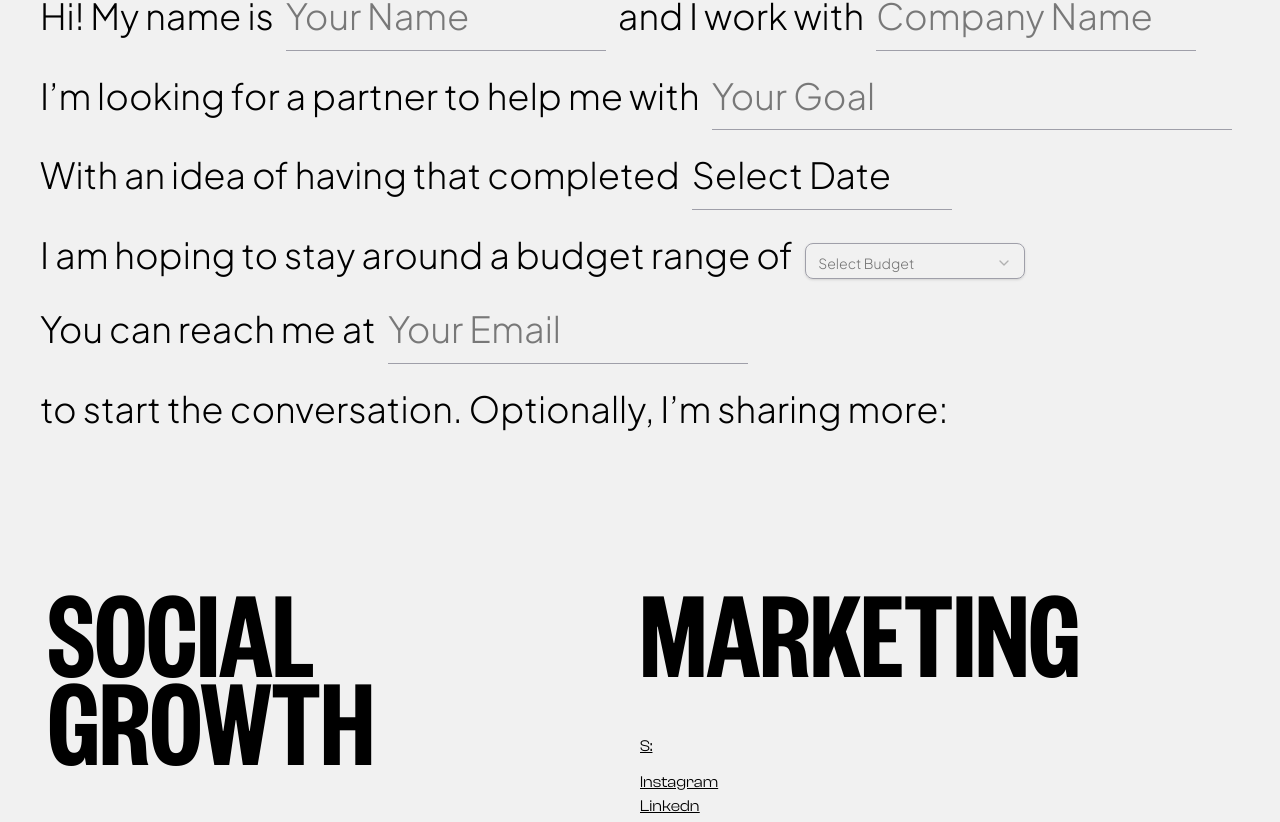
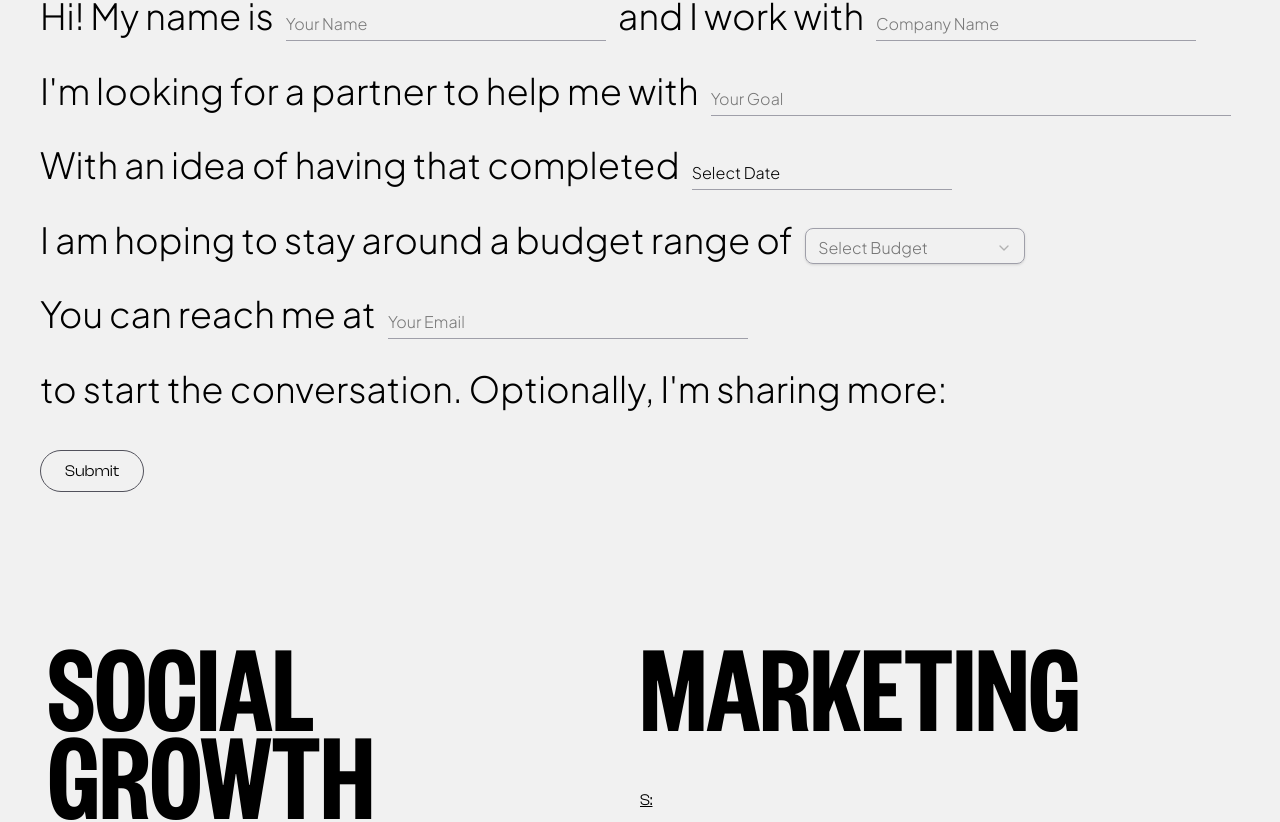
Before and after one commit to dhruval12098/DDF, a React (Vite) app: page /contact in a window 1280 px wide. Shown: the part 509-1331 px from the top of the page. Built offline with nearby package versions, Linux system fonts and the light colour scheme.

Commit message:
initial commit

```diff
--- a/src/components/Footer.jsx
+++ b/src/components/Footer.jsx
@@ -2,8 +2,8 @@ import React from "react";
 
 const Footer = () => {
   return (
-    <div className="relative w-full min-h-screen bg-[var(--color-surface)] p-12 mt-20 flex max-md:flex-col max-md:gap-10 max-md:p-6">
-      <div className="w-1/2 font-grotesk uppercase flex flex-col items-start justify-between max-md:w-full max-md:gap-6">
+    <div className="relative w-full min-h-screen bg-[var(--color-surface)] p-12 mt-20 flex max-md:flex-col max-md:gap-10 max-md:p-6 max-md:pt-16">
+      <div className="w-1/2 font-grotesk uppercase flex flex-col items-start justify-between max-md:w-full max-md:gap-6 max-md:relative">
         <div>
           <h1 className="text-9xl leading-none -mb-10 max-md:text-5xl max-md:mb-0">Social</h1>
           <h1 className="text-9xl leading-none -mb-10 max-md:text-5xl max-md:mb-0">Growth</h1>
@@ -36,7 +36,11 @@ const Footer = () => {
             fill="currentColor"
           ></path>
         </svg> */}
-        <img src="/logo.svg" alt="Logo" className="h-10 w-auto block" />
+        <img
+          src="/logo.svg"
+          alt="Logo"
+          className="h-10 w-auto block max-md:absolute max-md:top-0 max-md:right-0"
+        />
 
       </div>
       <div className="w-1/2 max-md:w-full">
@@ -48,8 +52,8 @@ const Footer = () => {
             <a className="mb-3" href="#">
               S:
             </a>
-            <a href="#">Instagram</a>
-            <a href="#">Linkedn</a>
+            <a href="https://www.instagram.com/dynamicdigitalforge?igsh=MXZheno0ZmNjMmJxOA==">Instagram</a>
+            <a href="https://www.linkedin.com/company/dynamic-digital-forge/">LinkedIn</a>
             <a href="#">Facebook</a>
           </div>
           <div className="link underline mt-10 flex flex-col max-md:mt-6">
--- a/src/components/Navbar.jsx
+++ b/src/components/Navbar.jsx
@@ -85,6 +85,13 @@ function Navbar() {
         ${isOpen ? "translate-x-0" : "-translate-x-full"}`}
       >
         <div className="flex flex-col items-start gap-8 p-10 pt-24">
+          <Link
+            to="/"
+            onClick={() => setIsOpen(false)}
+            className="text-2xl capitalize"
+          >
+            Home
+          </Link>
           {navItems.map((item, index) => (
             <Link
               key={index}
--- /dev/null
+++ b/src/components/ScrollToTop.jsx
@@ -0,0 +1,12 @@
+import { useEffect } from "react";
+import { useLocation } from "react-router-dom";
+
+export default function ScrollToTop() {
+  const { pathname } = useLocation();
+
+  useEffect(() => {
+    window.scrollTo({ top: 0, left: 0, behavior: "instant" });
+  }, [pathname]);
+
+  return null;
+}
--- a/src/components/ui/calendar.tsx
+++ b/src/components/ui/calendar.tsx
@@ -27,7 +27,7 @@ function Calendar({
     <DayPicker
       showOutsideDays={showOutsideDays}
       className={cn(
-        "bg-background group/calendar p-3 [--cell-size:2rem] [[data-slot=card-content]_&]:bg-transparent [[data-slot=popover-content]_&]:bg-transparent",
+        "bg-background group/calendar p-4 [--cell-size:2.75rem] [[data-slot=card-content]_&]:bg-transparent [[data-slot=popover-content]_&]:bg-transparent",
         String.raw`rtl:**:[.rdp-button\_next>svg]:rotate-180`,
         String.raw`rtl:**:[.rdp-button\_previous>svg]:rotate-180`,
         className
@@ -60,7 +60,7 @@ function Calendar({
           defaultClassNames.button_next
         ),
         month_caption: cn(
-          "flex h-[--cell-size] w-full items-center justify-center px-[--cell-size]",
+          "flex h-[--cell-size] w-full items-center justify-center px-[--cell-size] text-base",
           defaultClassNames.month_caption
         ),
         dropdowns: cn(
@@ -83,12 +83,12 @@ function Calendar({
           defaultClassNames.caption_label
         ),
         table: "w-full border-collapse",
-        weekdays: cn("flex", defaultClassNames.weekdays),
+        weekdays: cn("flex gap-2", defaultClassNames.weekdays),
         weekday: cn(
-          "text-muted-foreground flex-1 select-none rounded-md text-[0.8rem] font-normal",
+          "text-muted-foreground flex-1 select-none rounded-md text-[0.9rem] font-medium",
           defaultClassNames.weekday
         ),
-        week: cn("mt-2 flex w-full", defaultClassNames.week),
+        week: cn("mt-2 flex w-full gap-2", defaultClassNames.week),
         week_number_header: cn(
           "w-[--cell-size] select-none",
           defaultClassNames.week_number_header
--- a/src/main.jsx
+++ b/src/main.jsx
@@ -9,10 +9,12 @@ import Work from "./pages/Work.jsx";
 import AboutPage from "./pages/AboutPage.jsx";
 import Projects from "./pages/Projects.jsx";
 import Contact from "./pages/Contact.jsx";
+import ScrollToTop from "./components/ScrollToTop.jsx";
 
 createRoot(document.getElementById('root')).render(
   <StrictMode>
     <BrowserRouter>
+      <ScrollToTop />
       <Routes>
         <Route element={<App />}>
           <Route path="/" element={<Home />} />
--- a/src/pages/Contact.jsx
+++ b/src/pages/Contact.jsx
@@ -6,6 +6,8 @@ import { format } from "date-fns"
 
 export default function Contact() {
   const [date, setDate] = useState()
+  const [budget, setBudget] = useState("")
+  const [isOpen, setIsOpen] = useState(false)
 
   return (
     <div className="w-full min-h-screen pt-20 max-md:pt-16">
@@ -21,44 +23,64 @@ export default function Contact() {
       </div>
 
       {/* Form Text Layout */}
-      <div className="px-10 w-full max-md:px-4">
+      <form
+        className="px-10 w-full max-md:px-4"
+        action="https://formsubmit.co/dynamicdigitalforge@gmail.com"
+        method="POST"
+      >
+        <input type="hidden" name="_captcha" value="false" />
+        <input type="hidden" name="_next" value="/contact?success=1" />
+        <input type="hidden" name="_subject" value="New DDF Contact Form Submission" />
+        <input
+          type="hidden"
+          name="Desired Date"
+          value={date ? format(date, "PPP") : ""}
+        />
+        <input type="hidden" name="Budget" value={budget} />
         <h1 className="font-light text-4xl font-plus leading-relaxed flex flex-wrap items-baseline gap-x-3 gap-y-4 max-md:text-2xl max-md:leading-snug">
 
           Hi! My name is{" "}
           <input
             type="text"
+            name="Name"
             placeholder="Your Name"
-            className="border-b border-zinc-400 bg-transparent text-left placeholder:text-left focus:outline-none focus:ring-0 w-[320px] pb-1 max-md:w-full"
+            className="border-b border-zinc-400 bg-transparent text-left placeholder:text-left focus:outline-none focus:ring-0 w-[320px] pb-1 text-base max-md:w-full max-md:text-lg"
           />{" "}
 
           and I work with{" "}
           <input
             type="text"
+            name="Company"
             placeholder="Company Name"
-            className="border-b border-zinc-400 bg-transparent text-left placeholder:text-left focus:outline-none focus:ring-0 w-[320px] pb-1 max-md:w-full"
+            className="border-b border-zinc-400 bg-transparent text-left placeholder:text-left focus:outline-none focus:ring-0 w-[320px] pb-1 text-base max-md:w-full max-md:text-lg"
           />{" "}
 
-          I’m looking for a partner to help me with{" "}
+          I'm looking for a partner to help me with{" "}
           <input
             type="text"
+            name="Goal"
             placeholder="Your Goal"
-            className="border-b border-zinc-400 bg-transparent text-left placeholder:text-left focus:outline-none focus:ring-0 w-[520px] pb-1 max-md:w-full"
+            className="border-b border-zinc-400 bg-transparent text-left placeholder:text-left focus:outline-none focus:ring-0 w-[520px] pb-1 text-base max-md:w-full max-md:text-lg"
           />{" "}
 
           With an idea of having that completed{" "}
 
           {/* Modern Calendar */}
-          <Popover>
+          <Popover open={isOpen} onOpenChange={setIsOpen}>
             <PopoverTrigger asChild>
-              <button className="border-b border-zinc-400 bg-transparent text-left focus:outline-none pb-1 w-[260px] max-md:w-full">
+              <button className="border-b border-zinc-400 bg-transparent text-left focus:outline-none pb-1 w-[260px] text-base max-md:w-full max-md:text-lg">
                 {date ? format(date, "PPP") : "Select Date"}
               </button>
             </PopoverTrigger>
-            <PopoverContent className="w-auto p-0 bg-white rounded-xl shadow-xl border-none">
+            <PopoverContent className="w-auto p-2 bg-white rounded-xl shadow-xl border-none">
               <Calendar
                 mode="single"
                 selected={date}
-                onSelect={setDate}
+                onSelect={(selected) => {
+                  setDate(selected)
+                  setIsOpen(false)
+                }}
+                className="text-lg"
                 initialFocus
               />
             </PopoverContent>
@@ -67,10 +89,10 @@ export default function Contact() {
           {" "}I am hoping to stay around a budget range of{" "}
 
           {/* ShadCN Select */}
-          <Select>
-            <SelectTrigger className="border-b border-zinc-400 bg-transparent text-left focus:ring-0 focus:outline-none w-[220px] pb-1 max-md:w-full">
-              <SelectValue placeholder="Select Budget" />
-            </SelectTrigger>
+          <Select onValueChange={setBudget}>
+          <SelectTrigger className="border-b border-zinc-400 bg-transparent text-left focus:ring-0 focus:outline-none w-[220px] pb-1 text-base max-md:w-full max-md:text-lg">
+            <SelectValue placeholder="Select Budget" />
+          </SelectTrigger>
             <SelectContent className="rounded-xl">
               <SelectItem value="5k">₹5k - ₹10k</SelectItem>
               <SelectItem value="10k">₹10k - ₹25k</SelectItem>
@@ -83,13 +105,25 @@ export default function Contact() {
 
           <input
             type="email"
+            name="Email"
             placeholder="Your Email"
-            className="border-b border-zinc-400 bg-transparent text-left placeholder:text-left focus:outline-none focus:ring-0 w-[360px] pb-1 max-md:w-full"
+            className="border-b border-zinc-400 bg-transparent text-left placeholder:text-left focus:outline-none focus:ring-0 w-[360px] pb-1 text-base max-md:w-full max-md:text-lg"
           />{" "}
 
-          to start the conversation. Optionally, I’m sharing more:
+          to start the conversation. Optionally, I'm sharing more:
         </h1>
-      </div>
+        <div className="mt-8">
+          <button
+            type="submit"
+            className="border border-zinc-600 px-6 py-2 rounded-full"
+          >
+            Submit
+          </button>
+        </div>
+        {typeof window !== "undefined" && new URLSearchParams(window.location.search).get("success") === "1" && (
+          <p className="mt-4 text-green-600">Message sent successfully.</p>
+        )}
+      </form>
     </div>
   )
 }
```
Also changed, not shown: src/components/Reviews.jsx (+7 -7 lines).
